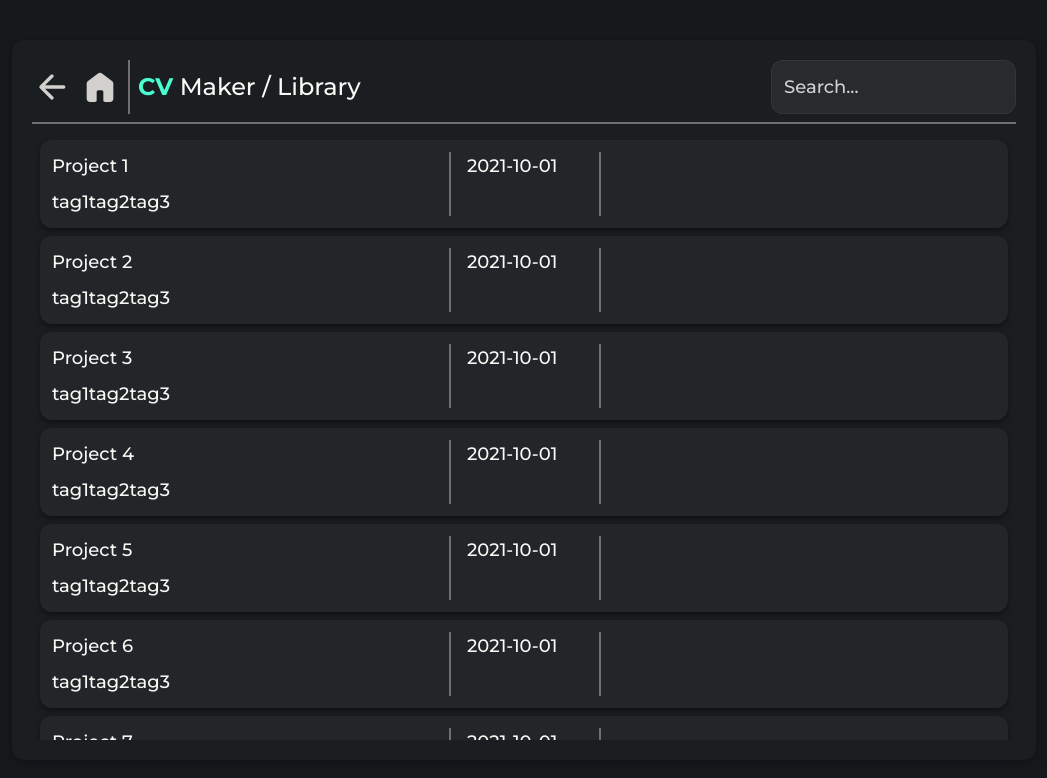
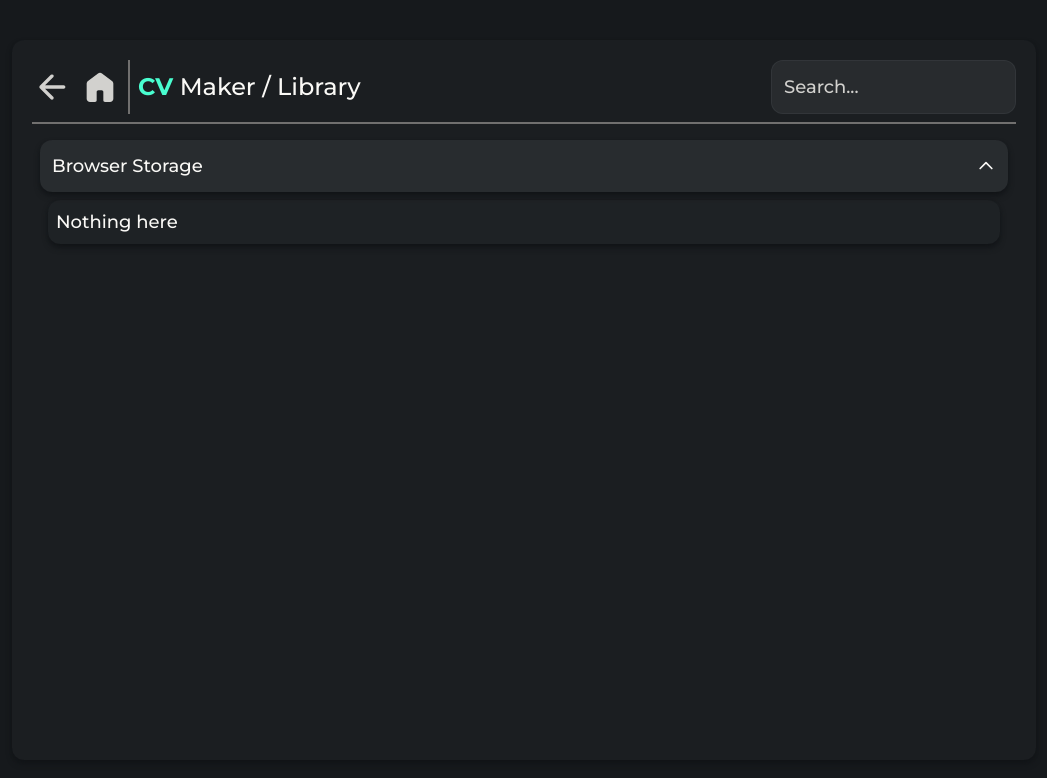
Before and after one commit to muscaa/cv-maker, a Next.js app: page /library in a window 1280 px wide. Shown: the top 778 px of the page, without its empty margins (116-1163 px from the left). Built offline with nearby package versions, Linux system fonts and the light colour scheme.

Commit message:
Projects from config, added useEffect for templates & dropdown panel improvements

```diff
--- a/src/app/Config.tsx
+++ b/src/app/Config.tsx
@@ -45,3 +45,12 @@ export async function importTemplate(arrayBuffer: ArrayBuffer) {
 export function getTemplates() {
     return JSON.parse(localStorage.getItem("templates") || "[]") as Template[];
 }
+
+export interface Project extends ConfigValue {
+    name: string;
+    date: string;
+}
+
+export function getProjects() {
+    return JSON.parse(localStorage.getItem("projects") || "[]") as Project[];
+}
--- a/src/app/components/PanelDropdown.tsx
+++ b/src/app/components/PanelDropdown.tsx
@@ -17,14 +17,14 @@ export default function PanelDropdown(props: PanelDropdownProps) {
     const [isOpen, setIsOpen] = useState(props.open ?? false);
 
     return (
-        <div ref={ref} className={`relative ${props.className}`}>
+        <div ref={ref} className={`flex flex-col ${props.className}`}>
             <button
                 type="button"
                 className="
                     appearance-none outline-none w-full p-3
                     flex items-center justify-between
                     bg-background-4 bg-opacity-25 rounded-xl
-                    border border-background-4 border-opacity-25
+                    shadow-md shadow-shadow
                 "
                 onClick={() => setIsOpen(!isOpen)}
             >
@@ -34,9 +34,9 @@ export default function PanelDropdown(props: PanelDropdownProps) {
             {isOpen && (
                 <div
                     className="
-                        absolute max-h-96 w-full mt-1 z-10
-                        bg-background-4 bg-opacity-25 rounded-xl
-                        border border-background-4 border-opacity-25
+                        h-full rounded-xl m-2
+                        bg-background-2 bg-opacity-25
+                        shadow-md shadow-shadow
                         overflow-auto
                     "
                 >
--- a/src/app/library/page.tsx
+++ b/src/app/library/page.tsx
@@ -1,39 +1,32 @@
 "use client";
+
+import * as Config from "../Config";
 
 import Main from "../components/Main";
 import Divider from "../components/Divider";
 import Menu from "../components/Menu";
 import InputField from "../components/InputField";
+import PanelDropdown from "../components/PanelDropdown";
 
-interface LibraryEntryProps {
-    name: string;
-    date: string;
-    tags: string[];
-}
+import { useState, useEffect } from "react";
 
-function LibraryEntry(props: LibraryEntryProps) {
-    return (
-        <div className="
-                grid grid-cols-[1fr_150px_1fr]
-                bg-background-3 bg-opacity-25
-                shadow-md shadow-shadow
-                p-3 rounded-xl
-            "
-        >
-            <div className="flex flex-col gap-2">
-                <p>{props.name}</p>
-                <p>{props.tags}</p>
-            </div>
-            <div className="flex gap-4">
-                <Divider />
-                <p>{props.date}</p>
-            </div>
-            <div className="flex gap-4">
-                <Divider />
-            </div>
-        </div>
-    );
-}
+/*
+    <div className="flex flex-wrap gap-1">
+        {props.tags.map((tag, index) => (
+            <span
+                key={index}
+                className="
+                    text-secondary font-normal
+                    bg-secondary bg-opacity-10
+                    px-2 py-0.5 rounded-full h6
+                    flex-grow text-center
+                "
+            >
+                {tag}
+            </span>
+        ))}
+    </div>
+*/
 
 function TitleBar() {
     return (
@@ -45,23 +38,53 @@ function TitleBar() {
     );
 }
 
+interface LibraryEntryProps {
+    name: string;
+    date: string;
+}
+
+function LibraryEntry(props: LibraryEntryProps) {
+    return (
+        <button
+            className="
+                appearance-none outline-none
+                flex items-center gap-2
+                bg-background-4 bg-opacity-25 hover:bg-opacity-50 active:bg-opacity-25
+                shadow-md shadow-shadow
+                p-3 rounded-xl
+                transition-colors duration-200 ease-in-out
+            "
+        >
+            <div className="flex flex-1">
+                <h3>{props.name}</h3>
+            </div>
+            <Divider className="h-8" />
+            <p>{props.date}</p>
+        </button>
+    );
+}
+
 export default function Library() {
-    const projects = [];
+    const [projects, setProjects] = useState<Config.Project[] | null>(null);
 
-    for (let i = 1; i <= 20; i++) {
-        projects.push({
-            name: "Project " + i,
-            date: "2021-10-01",
-            tags: ["tag1", "tag2", "tag3"],
-        });
-    }
+    useEffect(() => {
+        setProjects(Config.getProjects());
+    }, []);
 
     return (
         <Main>
             <Menu title="Library" titleBar={<TitleBar />}>
-                {projects.map((project, index) => (
-                    <LibraryEntry key={index} name={project.name} date={project.date} tags={project.tags} />
-                ))}
+                <PanelDropdown title="Browser Storage" open>
+                    <div className="flex flex-col gap-2 p-2">
+                        {projects === null && (
+                            <p>Loading...</p>
+                        ) || projects!.length === 0 && (
+                            <p>Nothing here</p>
+                        ) || projects!.map((project, index) => (
+                            <LibraryEntry key={index} name={project.name} date={project.date} />
+                        ))}
+                    </div>
+                </PanelDropdown>
             </Menu>
         </Main>
     );
--- a/src/app/templates/page.tsx
+++ b/src/app/templates/page.tsx
@@ -7,6 +7,8 @@ import Main from "../components/Main";
 import Menu from "../components/Menu";
 import Button from "../components/Button";
 import PanelDropdown from "../components/PanelDropdown";
+
+import { useState, useEffect } from "react";
 
 function TitleBar() {
     const importTemplate = async () => {
@@ -42,16 +44,22 @@ function TemplateEntry(props: TemplateEntryProps) {
 }
 
 export default function Templates() {
-    const templates = Config.getTemplates();
+    const [templates, setTemplates] = useState<Config.Template[] | null>(null);
+
+    useEffect(() => {
+        setTemplates(Config.getTemplates());
+    }, []);
 
     return (
         <Main>
             <Menu title="Templates" titleBar={<TitleBar />}>
-                <PanelDropdown title="Installed">
+                <PanelDropdown title="Browser Storage" open>
                     <div className="flex flex-col gap-2 p-2">
-                        {templates.length === 0 && (
+                        {templates === null && (
+                            <p>Loading...</p>
+                        ) || templates!.length === 0 && (
                             <p>Nothing here</p>
-                        ) || templates.map((template, index) => (
+                        ) || templates!.map((template, index) => (
                             <TemplateEntry key={index} template={template} />
                         ))}
                     </div>
```
